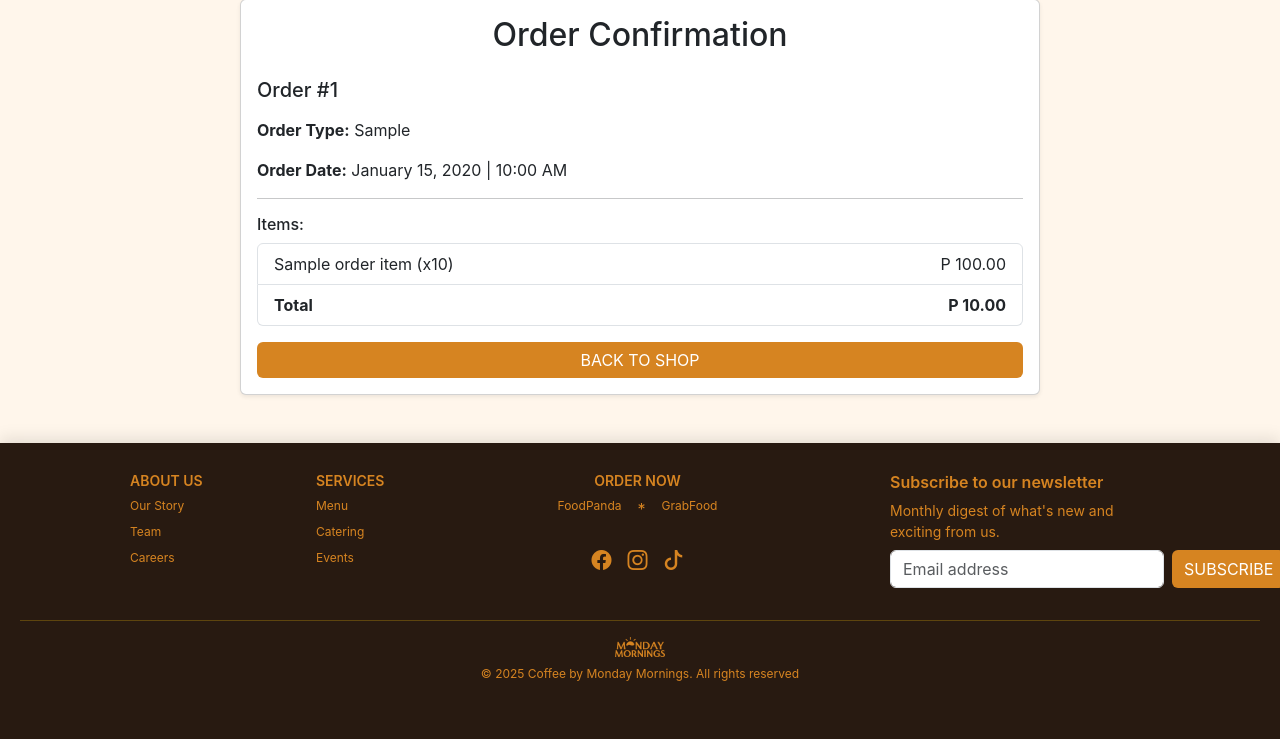
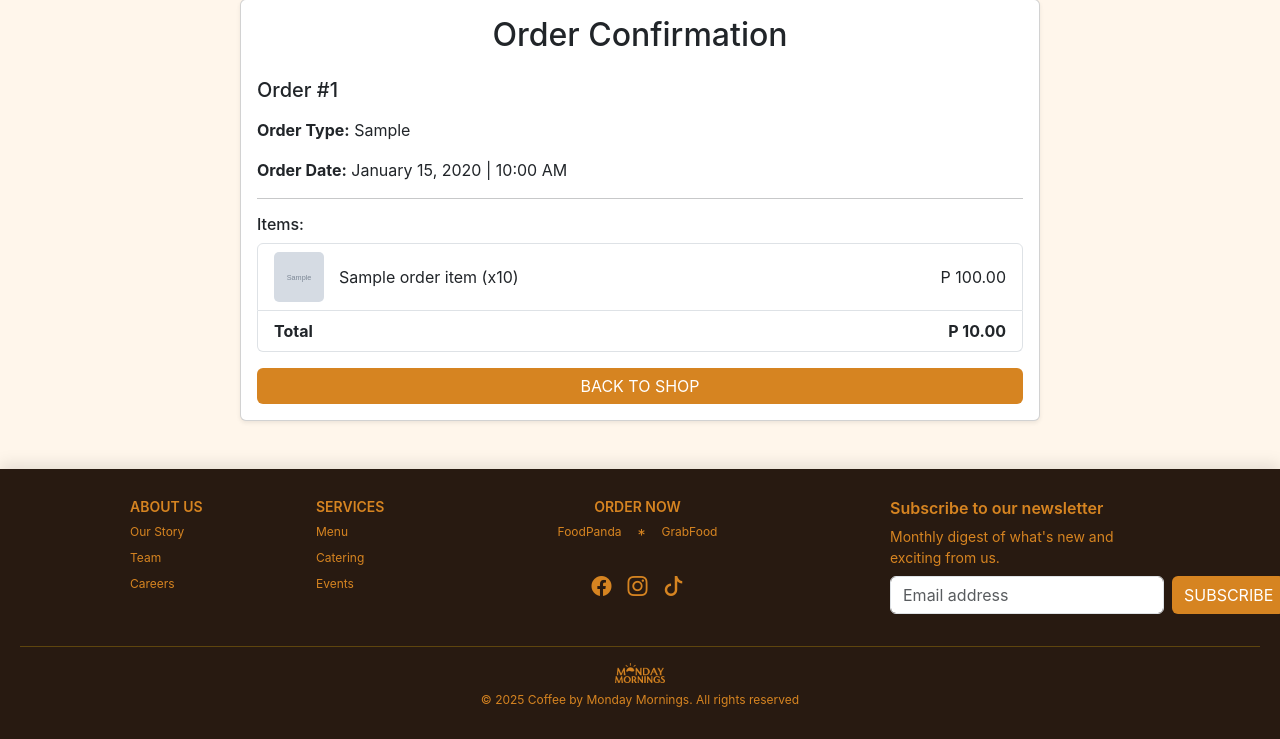
Before and after one commit to 404keith/coffeeshop-website, a PHP site: the page made by views/products/pickup.php in a window 1280 px wide. Shown: the part 128-867 px from the top of the page. Before the commit the page ends 809 px from the top, so only its background shows below. Run offline with PHP 8.4, Linux system fonts and the light colour scheme; tables that the repository leaves empty hold one stand-in row (values such as "Sample post"); the template is opened without the code that fills it: most values are stand-ins (such as "Sample title", 1, 10 or a date in 2020); grey boxes marked "Sample" are stand-in pictures; data that the repository does not hold is empty; some libraries are stand-ins or nearby versions; some web fonts are replaced.

Commit message:
pickup.php

```diff
--- a/views/products/pickup.php
+++ b/views/products/pickup.php
@@ -57,8 +57,11 @@ $orderTime = date('g:i A', $orderTimestamp); // time
                 <h6>Items:</h6>
                 <ul class="list-group mb-3">
                     <?php foreach ($orderItems as $item): ?>
-                        <li class="list-group-item d-flex justify-content-between">
-                            <div><?= htmlspecialchars($item['name']) ?> (x<?= $item['quantity'] ?>)</div>
+                        <li class="list-group-item d-flex justify-content-between align-items-center">
+                            <div class="d-flex align-items-center">
+                                <img src="<?= FILE_ROOT . htmlspecialchars($item['image']) ?>" alt="<?= htmlspecialchars($item['name']) ?>" style="width: 50px; height: 50px; object-fit: cover; margin-right: 15px; border-radius: 5px;">
+                                <div><?= htmlspecialchars($item['name']) ?> (x<?= $item['quantity'] ?>)</div>
+                            </div>
                             <span>P <?= number_format($item['price'] * $item['quantity'], 2) ?></span>
                         </li>
                     <?php endforeach; ?>
```
